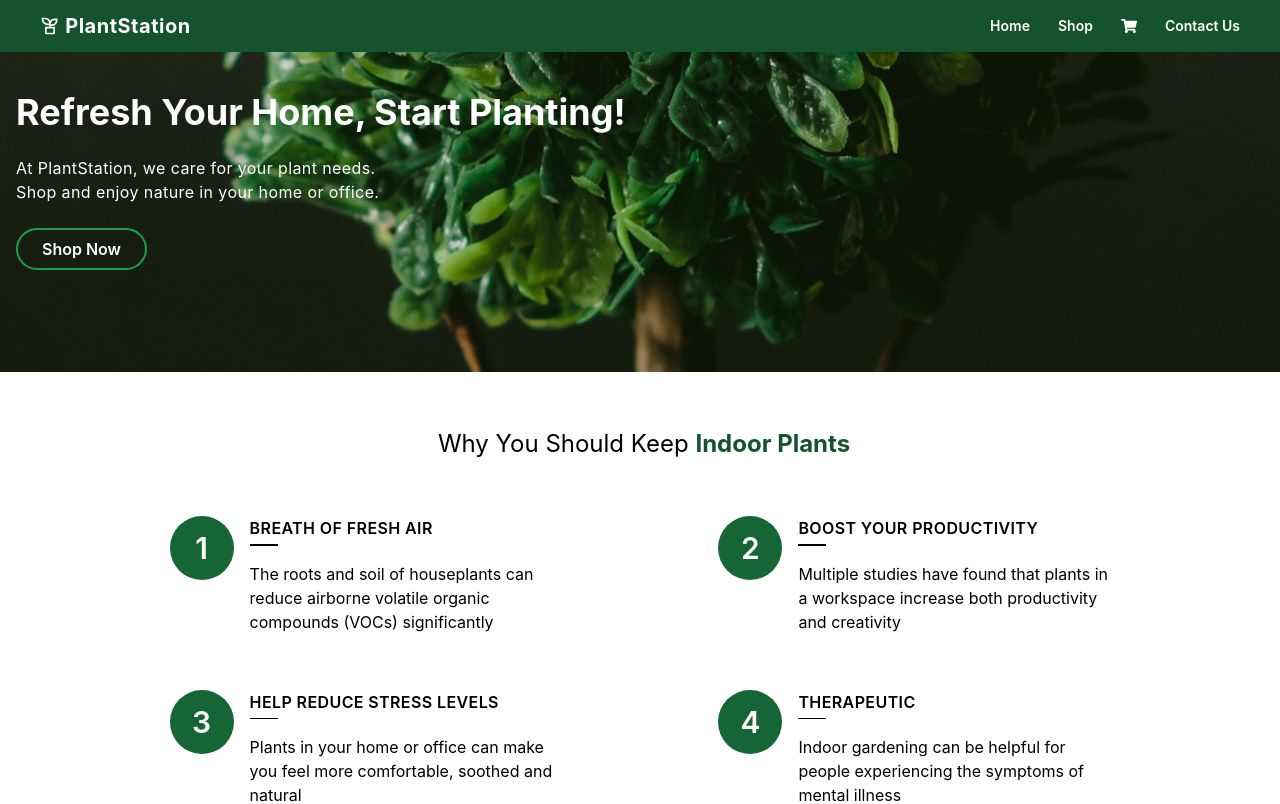
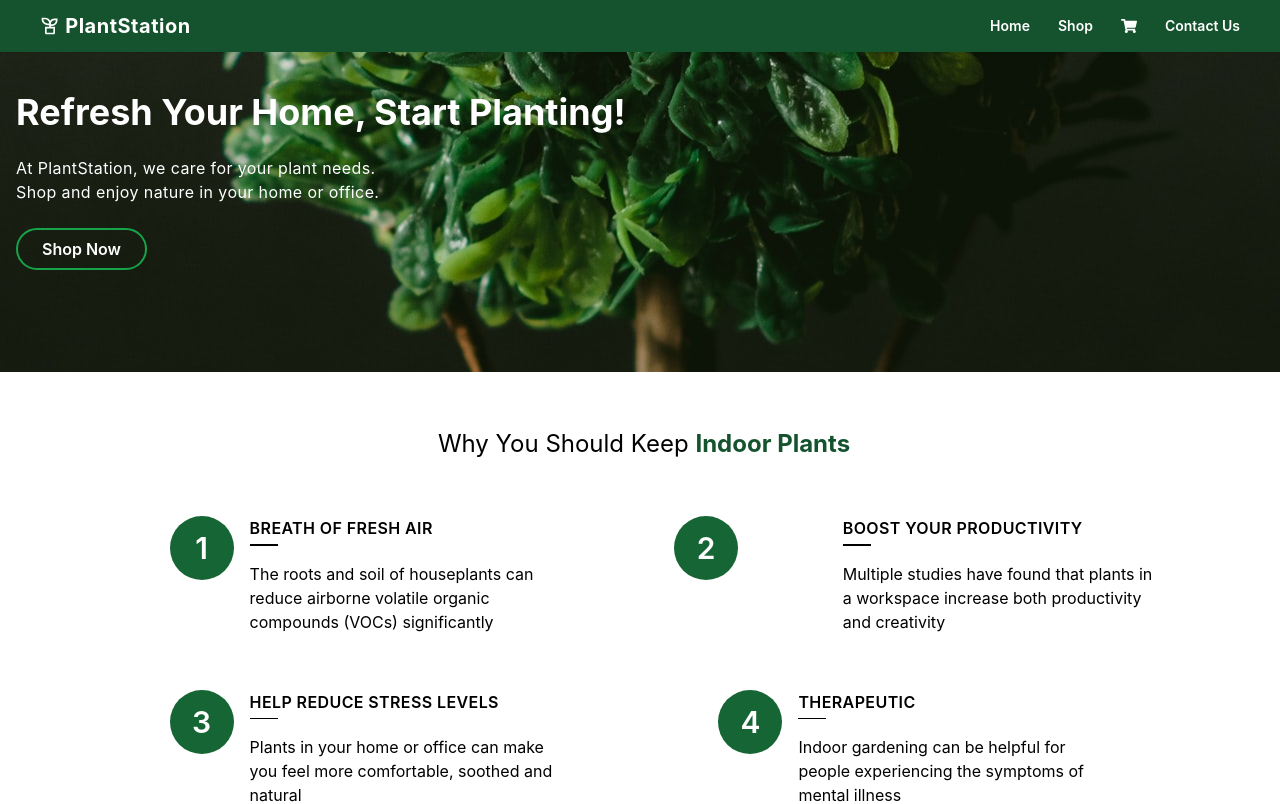
Before and after one commit to toduno/plant-ecommerce-, a React (Create React App) app: page / in a window 1280 px wide. Shown: the top 804 px of the page. Built offline with nearby package versions, Linux system fonts and the light colour scheme.

Commit message:
fix home page style

```diff
--- a/src/pages/home/Home.jsx
+++ b/src/pages/home/Home.jsx
@@ -22,9 +22,9 @@ const Home = () => {
     const products = Products.slice(0, 3)
 
     const iconStyle = 'w-16 h-16'
-    const iconDivStyle = 'flex items-center justify-center  bg-green-300 rounded-full w-32 h-32 mb-3'
+    const iconDivStyle = 'flex items-center justify-center bg-green-300 rounded-full w-32 h-32 mb-3'
     const iconContainerStyle = 'text-center md:w-[40%] flex flex-col gap-y-2 md:gap-y-3 items-center'
-    const pStyle = 'max-w-xs'
+    const pStyle = 'max-w-[100%]'
 
     const telephone = '123456789'
 
@@ -38,7 +38,7 @@ const Home = () => {
             </div>
         </div>
 
-        <div className='pl-2 flex flex-col items-center justify-center'>
+        <div className='pl-2 flex flex-col items-center justify-center m-auto '>
             <h2 className={h2Style}>Why You Should Keep <span className='text-green-900'><b>Indoor Plants</b></span></h2>
 
             <div className={containerStyle}>
@@ -47,16 +47,16 @@ const Home = () => {
                     <div className={divH4PStyle}>
                         <h4 className={h4Style}>Breath of fresh air</h4>
                         <div className={divLineStyle}></div>
-                        <p>The roots and soil of houseplants can reduce airborne volatile organic compounds (VOCs) significantly</p>
+                        <p className={pStyle}>The roots and soil of houseplants can reduce airborne volatile organic compounds (VOCs) significantly</p>
                     </div>
                 </div>
 
                 <div className={divStyle}>
-                    <div className={numStyle}>2</div>
+                    <div className='w-[30%]'><div className={numStyle}>2</div></div>
                     <div className={divH4PStyle}>
                         <h4 className={h4Style}>Boost Your Productivity</h4>
                         <div className={divLineStyle}></div>
-                        <p>Multiple studies have found that plants in a workspace increase both productivity and creativity</p>
+                        <p className={pStyle}>Multiple studies have found that plants in a workspace increase both productivity and creativity</p>
                     </div>
                 </div>
 
@@ -65,7 +65,7 @@ const Home = () => {
                     <div className={divH4PStyle}>
                         <h4 className={h4Style}>Help Reduce Stress Levels</h4>
                         <div className={divLineStyle}></div>
-                        <p>Plants in your home or office can make you feel more comfortable, soothed and natural</p>
+                        <p className={pStyle}>Plants in your home or office can make you feel more comfortable, soothed and natural</p>
                     </div>
                 </div>
 
@@ -74,7 +74,7 @@ const Home = () => {
                     <div className={divH4PStyle}>
                         <h4 className={h4Style}>Therapeutic</h4>
                         <div className={divLineStyle}></div>
-                        <p>Indoor gardening can be helpful for people experiencing the symptoms of mental illness </p>
+                        <p className={pStyle}>Indoor gardening can be helpful for people experiencing the symptoms of mental illness </p>
                     </div>
                 </div>
             </div>
```
